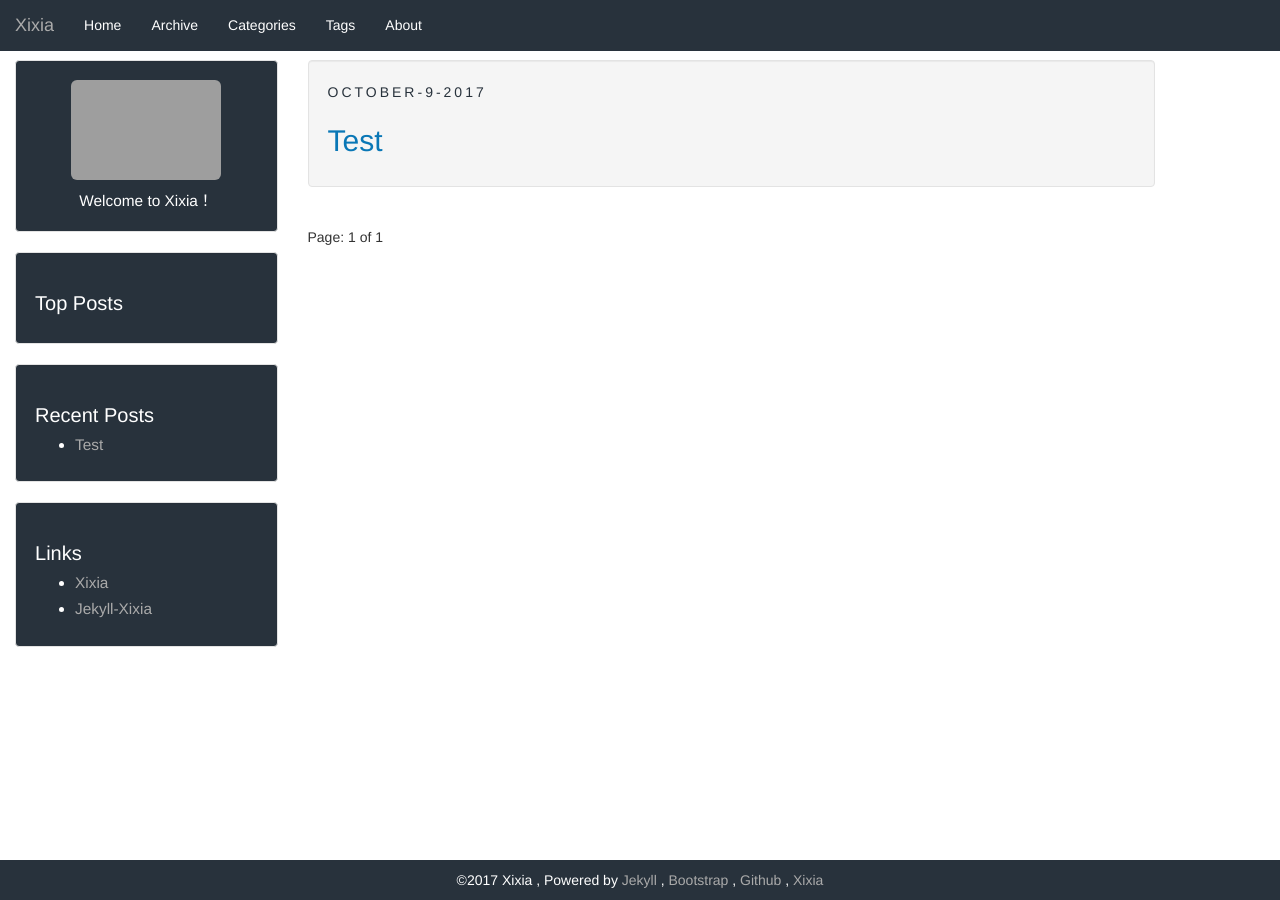
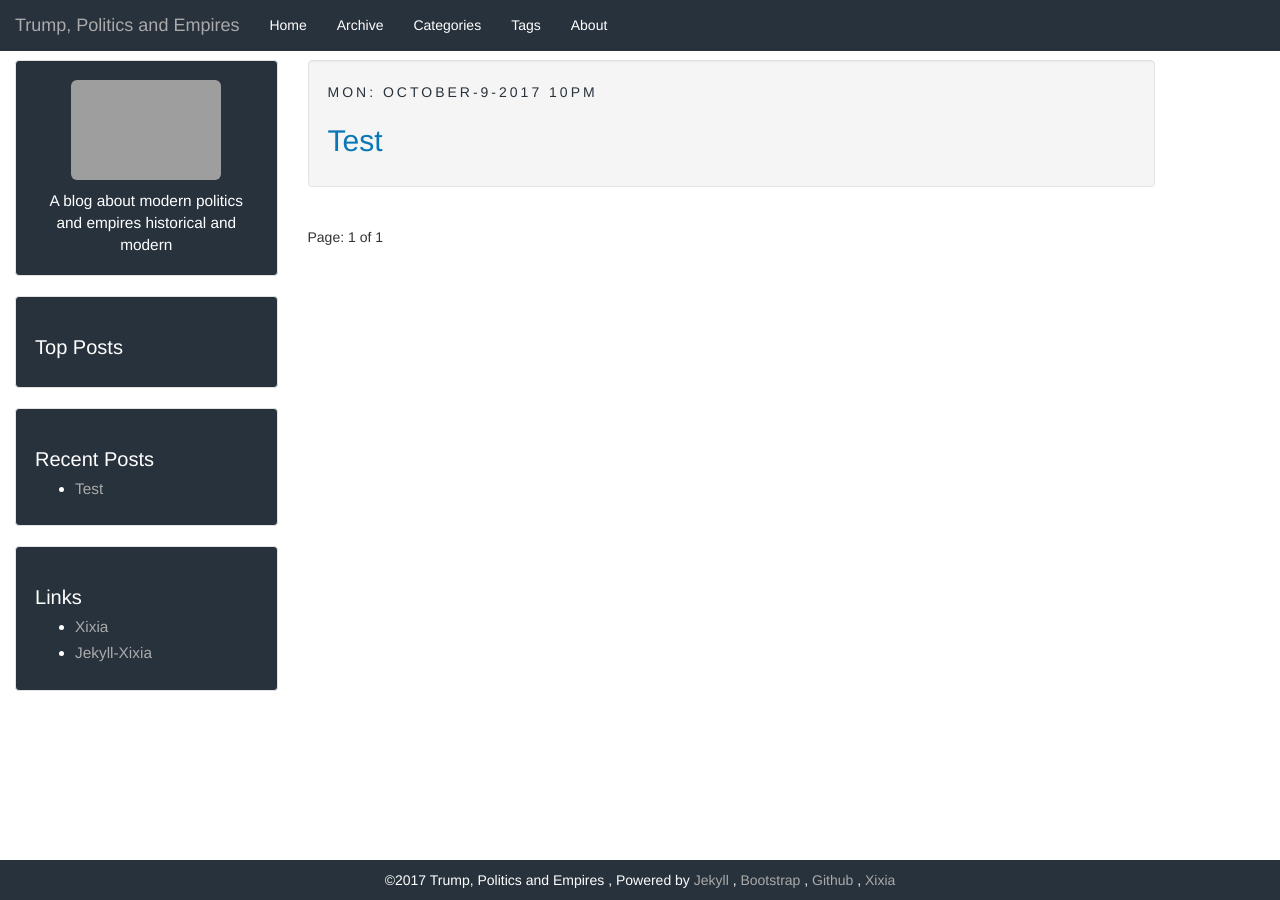
Before and after one commit to thatSteveFan/thatSteveFan.github.io, a Jekyll site: the page built from index.html, in a window 1280 px wide. Built offline with Jekyll 4.4.1, drawn with Linux system fonts in a browser that asks for light colours; the list of posts is cut into pages by our own code; grey boxes are pictures that could not be loaded.

Commit message:
changed name of site

```diff
--- a/_config.yml
+++ b/_config.yml
@@ -1,7 +1,7 @@
 # Jekyll configuration
 
-name: Xixia
-description: Welcome to Xixia！
+name: Trump, Politics and Empires
+description: A blog about modern politics and empires historical and modern
 
 # url is currently only used only for the RSS feed in feed.xml
 url: https://github.com/zxixia/jekyll-xixia
@@ -13,7 +13,7 @@ url: https://github.com/zxixia/jekyll-xixia
 baseurl: '/thatSteveFan.github.io'
 ## default date_format
 date_format:
-  title: "%B-%-d-%Y"
+  title: "%a: %B-%-d-%Y %l%p"
   archive: "%b"
   categories: "%b-%Y"
   tag: "%b-%Y"
```
